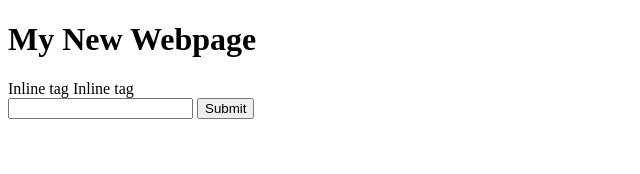
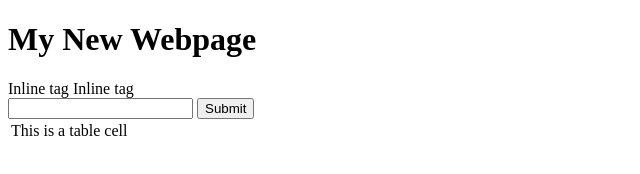
Before and after one commit to Alli-Garcia/ASE220, a plain HTML site: page index.html in a window 1280 px wide. Shown: the whole page, without its empty margins (0-640 px from the left). Drawn offline with Linux system fonts and the light colour scheme.

Commit message:
Added a table

```diff
--- a/index.html
+++ b/index.html
@@ -15,5 +15,10 @@
 				<button type="submit">Submit</button>
 			</form>
 		</div>
+		<table>
+			<tr>
+				<td>This is a table cell</td>
+			</tr>
+		</table>
 	</body>
 </html>
```
